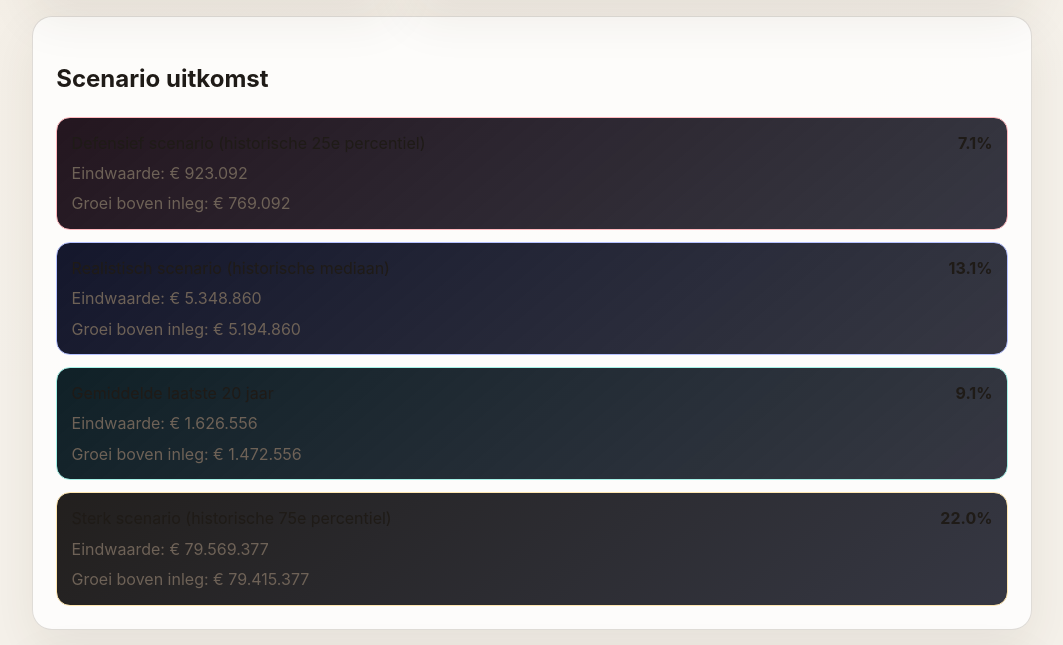
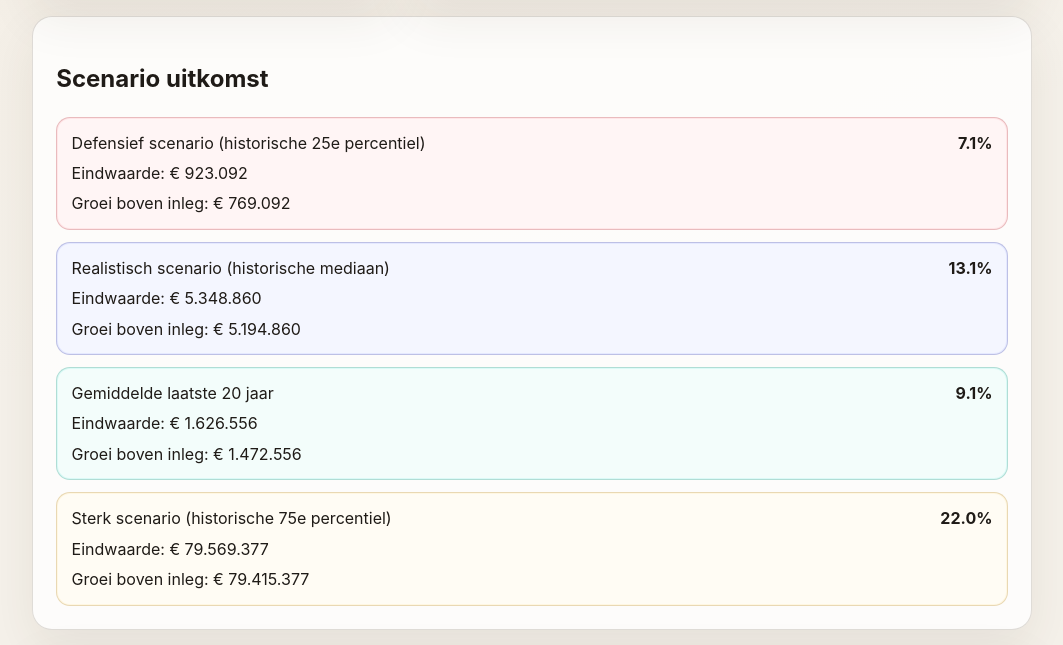
Before and after one commit to Jaymian-Lee/portfolio2024, a React (Create React App) app: page /sp500-calculator in a window 1280 px wide. Shown: the part 1233-1878 px from the top of the page, without its empty margins (108-1171 px from the left). Built offline with nearby package versions, Linux system fonts and the light colour scheme; no server answers.

Commit message:
Improve scenario card contrast and readability in S&P calculator

```diff
--- a/src/pages/SP500CalculatorPage.css
+++ b/src/pages/SP500CalculatorPage.css
@@ -266,9 +266,10 @@
 
 .scenario-item {
   border-radius: 14px;
-  border: 1px solid color-mix(in oklab, var(--scenario-color), #ffffff 45%);
-  background: linear-gradient(140deg, color-mix(in oklab, var(--scenario-color), #06070f 85%), rgba(10, 12, 26, 0.82));
+  border: 1px solid color-mix(in oklab, var(--scenario-color), var(--border) 70%);
+  background: color-mix(in oklab, var(--scenario-color), var(--surface-strong) 92%);
   padding: 0.8rem 0.9rem;
+  box-shadow: inset 0 0 0 1px color-mix(in oklab, var(--scenario-color), transparent 88%);
 }
 
 .scenario-head {
@@ -290,7 +291,7 @@
 .scenario-final,
 .scenario-growth {
   margin: 0.35rem 0 0;
-  color: var(--muted);
+  color: var(--text);
 }
 
 .sp500-grid {
```
